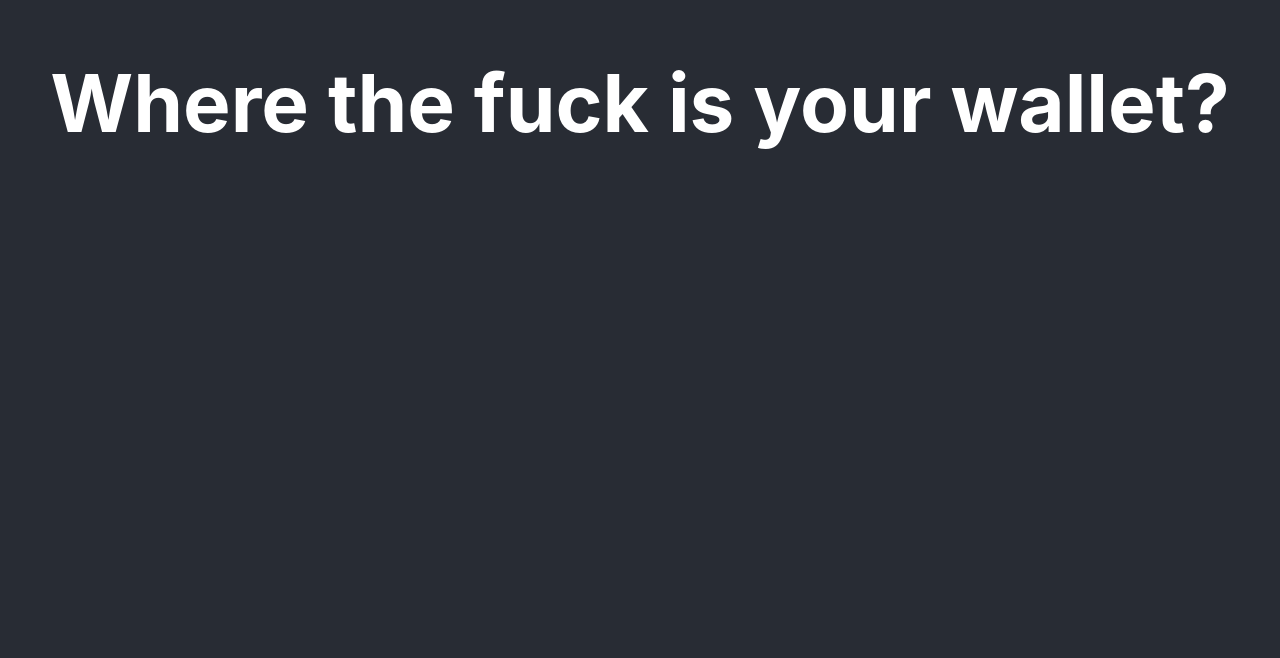
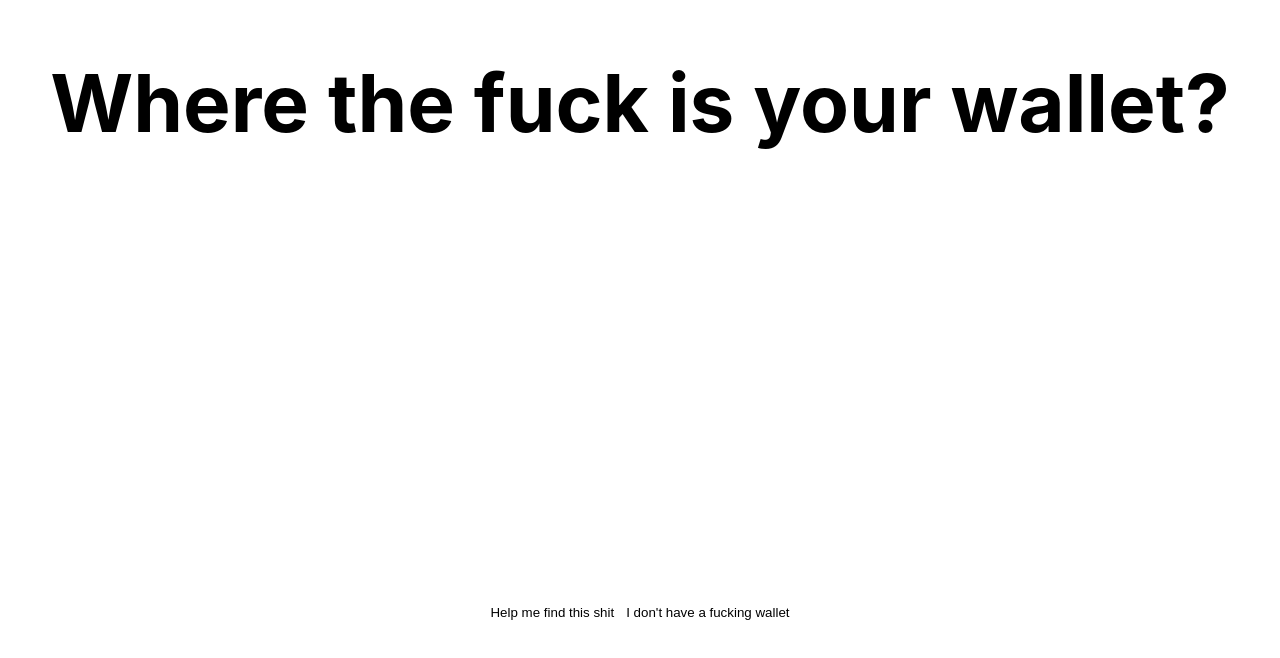
Before and after one commit to casunley/wimfw, a React (Create React App) app: page / in a window 1280 px wide. Shown: the top 658 px of the page. Built offline with nearby package versions, Linux system fonts and the light colour scheme.

Commit message:
Add buttons, flesh out advice component

```diff
--- a/src/App.css
+++ b/src/App.css
@@ -13,7 +13,7 @@
   }
 }
 
-.App-header {
+/* .App-header {
   background-color: #282c34;
   min-height: 100vh;
   display: flex;
@@ -22,10 +22,10 @@
   justify-content: center;
   font-size: calc(10px + 2vmin);
   color: white;
-}
+} */
 
-.heading {
-  background-color: #282c34;
+.header {
+  /* background-color: #282c34; */
   min-height: 100vh;
   display: flex;
   flex-direction: column;
@@ -33,7 +33,17 @@
   /* justify-content: center; */
   font-size: 40px;
   font-weight: 800;
-  color: white;
+  color: black;
+}
+
+.adviceButtons {
+  margin-top: 400px;
+  flex-direction: column;
+  align-items: center;
+  justify-content: center;
+  background: none;
+  border: none;
+  color: black;
 }
 
 .App-link {
--- a/src/App.js
+++ b/src/App.js
@@ -1,7 +1,7 @@
 import React, {Component} from 'react';
 import './App.css';
+class App extends Component {
 
-class App extends Component {
   render() {
     return (
       // <div className="App">
@@ -12,11 +12,16 @@ class App extends Component {
       //     </p>
       //   </header>
       // </div>
-
-      <div>
-        <header className = "heading">
-          <h1>Where the fuck is your wallet?</h1>
-        </header>
+      <div className="header">
+        <h1>Where the fuck is your wallet?</h1>
+        <div>
+          <button className = "adviceButtons">
+            Help me find this shit
+          </button>
+          <button className = "adviceButtons" >
+            I don't have a fucking wallet
+          </button>
+        </div>
       </div>
     );
   }
--- a/src/index.css
+++ b/src/index.css
@@ -11,3 +11,7 @@ code {
   font-family: source-code-pro, Menlo, Monaco, Consolas, 'Courier New',
     monospace;
 }
+
+.title {
+  color: black
+}
```
Also changed, not shown: src/components/Advice.js (+11 -1 lines).
